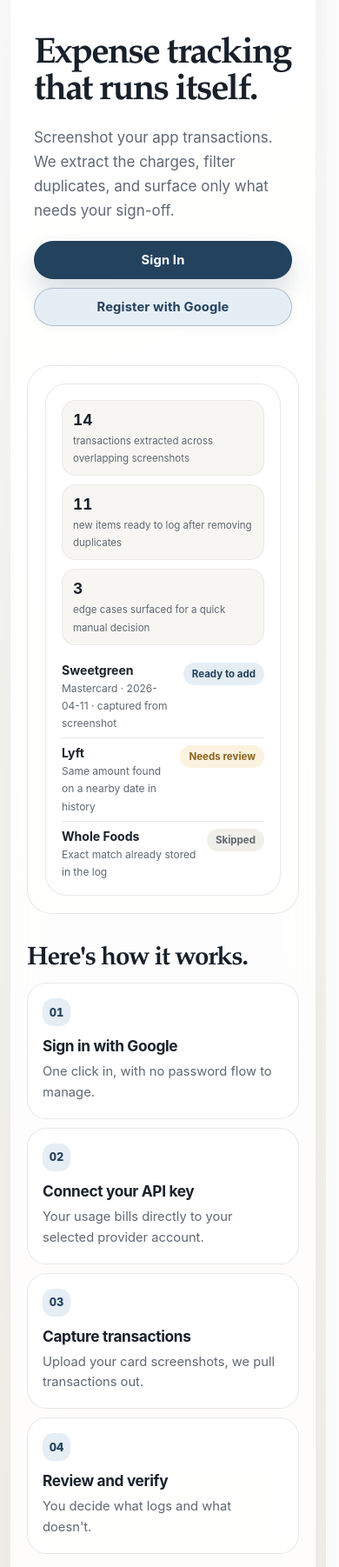
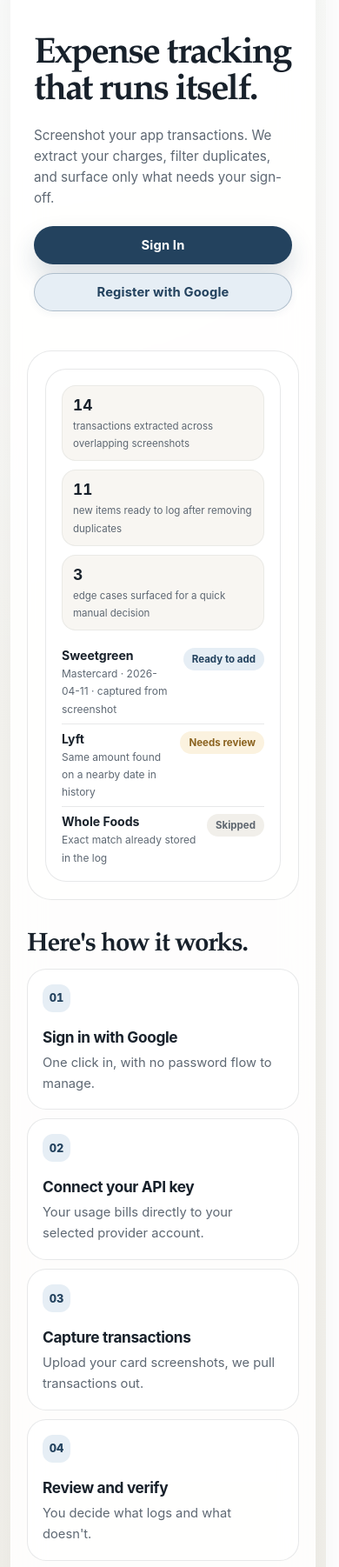
Before and after one commit to aviralagarwal1/expense-agent, a Flask app: page / in a window 390 px wide. Shown: the part 102-1904 px from the top of the page at 87% size. Run offline with Flask 3, Linux system fonts and the light colour scheme.

Commit message:
Update landing page UI

```diff
--- a/static/css/landing.css
+++ b/static/css/landing.css
@@ -680,6 +680,11 @@
       .hero h1 {
         max-width: none;
       }
+      .hero p {
+        font-size: 0.95rem;
+        line-height: 1.58;
+        max-width: 45ch;
+      }
       .section {
         gap: 12px;
         padding-top: 22px;
@@ -705,7 +710,7 @@
       .workflow-step {
         width: 32px;
         height: 32px;
-        margin-bottom: 12px;
+        margin-bottom: 18px;
       }
       .summary-grid {
         grid-template-columns: 1fr;
--- a/templates/landing.html
+++ b/templates/landing.html
@@ -43,7 +43,7 @@
         <div class="hero-copy">
           <h1>Expense tracking that runs itself.</h1>
           <p>
-            Screenshot your app transactions. We extract the charges, filter duplicates, and surface only what needs your sign-off.
+            Screenshot your app transactions. We extract your charges, filter duplicates, and surface only what needs your sign-off.
           </p>
           <div class="hero-actions">
             <a class="nav-cta" href="/auth/google">Sign In</a>
```
